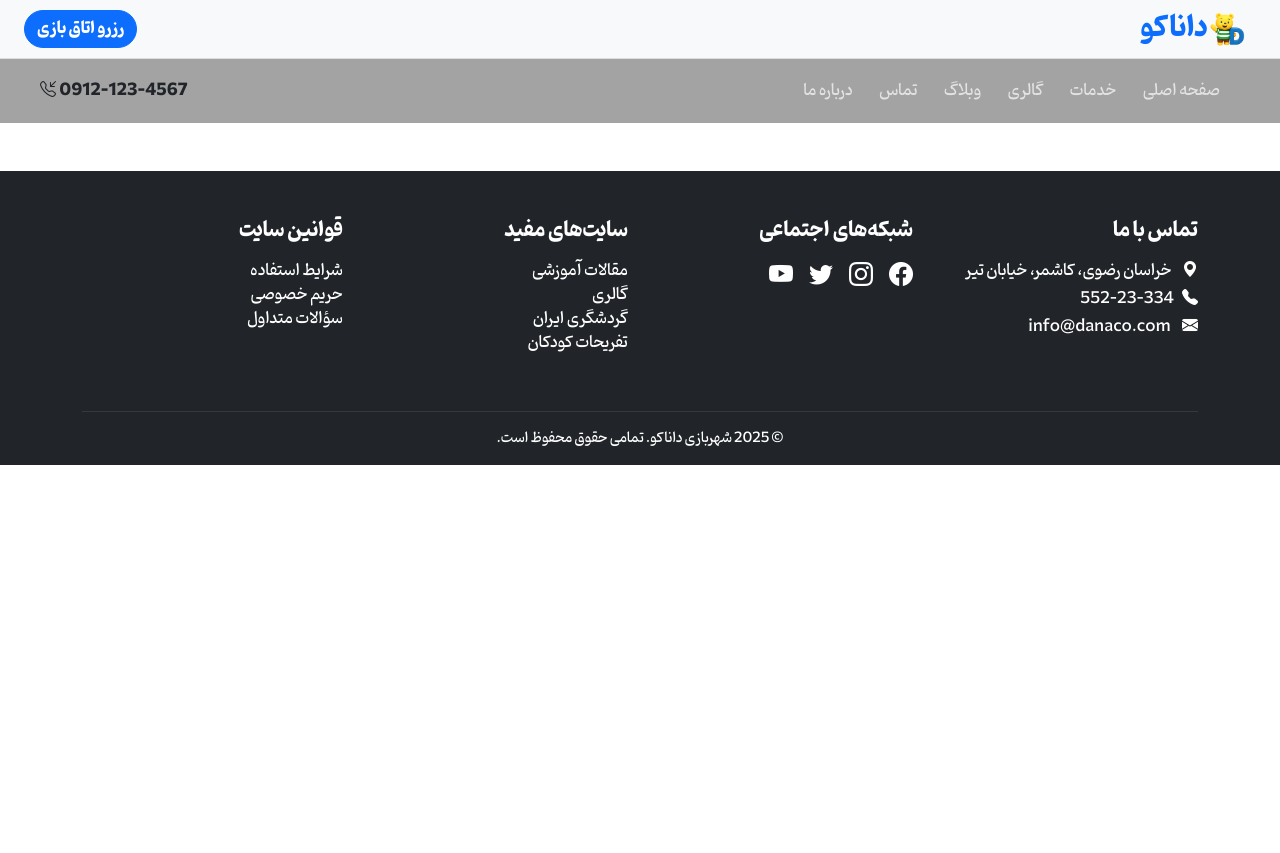
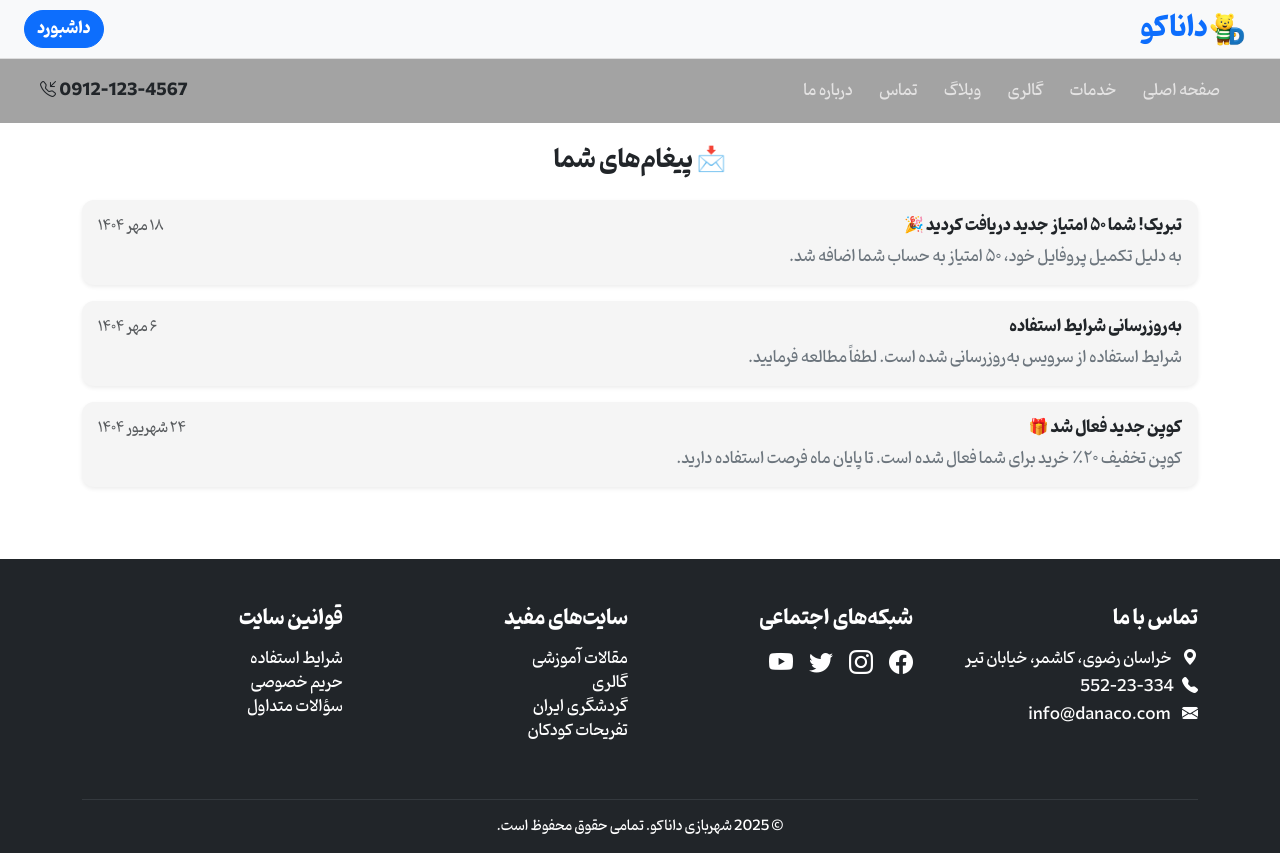
Before and after one commit to HosseinzGTX7/nuxtjs-danaco-website, a Nuxt app: page /dashboard/messagesTab in a window 1280 px wide. Before the commit the page ends 800 px from the top, so only its background shows below. Built offline with nearby package versions, Linux system fonts and the light colour scheme.

Commit message:
add dashboard page MessagesTab and add to Home page

```diff
--- a/app/components/Header.vue
+++ b/app/components/Header.vue
@@ -8,7 +8,8 @@
         <span class="fw-bold fs-3 text-primary">داناکو</span>
       </div>
 
-      <button class="btn btn-primary fw-bold rounded-pill">رزرو اتاق بازی</button>
+      <NuxtLink to="/dashboard" class="btn btn-primary fw-bold rounded-pill">داشبورد</NuxtLink>
+
     </div>
 
     <!-- بخش منو -->
--- a/app/pages/dashboard/childrenTab.vue
+++ b/app/pages/dashboard/childrenTab.vue
@@ -287,4 +287,13 @@ const closeModal = () => {
   border: 2px dashed #ccc;
   border-radius: 10px;
 }
+
+.children-tab .card {
+  transition: transform 0.3s ease, box-shadow 0.3s ease;
+}
+
+.children-tab .card:hover {
+  transform: translateY(-5px);
+  box-shadow: 0 6px 15px rgba(0, 0, 0, 0.1);
+}
 </style>
--- a/app/pages/dashboard/index.vue
+++ b/app/pages/dashboard/index.vue
@@ -28,6 +28,7 @@
             <HistoryTab v-if="activeTab==='history'"/>
             <ChildrenTab v-if="activeTab === 'children'"/>
             <RewardsTab v-if="activeTab === 'rewards'"/>
+            <MessagesTab v-if="activeTab === 'messages'"/>
 
           </div>
         </div>
@@ -44,6 +45,7 @@ import WalletTab from '~/pages/dashboard/walletTab.vue'
 import HistoryTab from '~/pages/dashboard/historyTab.vue'
 import ChildrenTab from '~/pages/dashboard/childrenTab.vue'
 import RewardsTab from '~/pages/dashboard/rewardsTab.vue'
+import MessagesTab from '~/pages/dashboard/messagesTab.vue'
 
 const userStore = useUserStore()
 const user = computed(() => userStore.user)
--- /dev/null
+++ b/app/pages/dashboard/messagesTab.vue
@@ -0,0 +1,112 @@
+<template>
+  <div class="messages-tab container py-4">
+
+    <!-- عنوان -->
+    <h4 class="fw-bold mb-4 text-center">📩 پیغام‌های شما</h4>
+
+    <!-- وضعیت لودینگ -->
+    <div v-if="loading" class="text-center text-muted py-5">
+      <div class="spinner-border text-secondary mb-3"></div>
+      <p>در حال بارگذاری پیغام‌ها...</p>
+    </div>
+
+    <!-- در صورت وجود خطا -->
+    <div v-else-if="error" class="alert alert-danger text-center">
+      خطایی در دریافت پیغام‌ها رخ داده است.
+    </div>
+
+    <!-- لیست پیغام‌ها -->
+    <div v-else>
+      <div v-if="messages.length > 0" class="row g-3">
+        <div v-for="(msg, index) in messages" :key="index" class="col-12">
+          <div class="message-card p-3 shadow-sm">
+            <div class="d-flex justify-content-between align-items-center mb-2">
+              <h6 class="fw-bold mb-0 text-dark">{{ msg.title }}</h6>
+              <small class="text-muted">{{ formatDate(msg.date) }}</small>
+            </div>
+            <p class="mb-0 text-secondary">{{ msg.content }}</p>
+          </div>
+        </div>
+      </div>
+
+      <!-- اگر پیغامی نبود -->
+      <div v-else class="text-center text-muted py-4">
+        پیغامی برای نمایش وجود ندارد.
+      </div>
+    </div>
+
+  </div>
+</template>
+
+<script setup>
+import { ref, onMounted } from "vue";
+
+const messages = ref([]);
+const loading = ref(true);
+const error = ref(false);
+
+// تابع شبیه‌سازی درخواست به API (بعداً می‌تونی آدرس واقعی بدی)
+const fetchMessages = async () => {
+  try {
+    // شبیه‌سازی تاخیر پاسخ سرور
+    await new Promise((resolve) => setTimeout(resolve, 1000));
+
+    // داده نمایشی
+    const response = [
+      {
+        title: "تبریک! شما ۵۰ امتیاز جدید دریافت کردید 🎉",
+        content: "به دلیل تکمیل پروفایل خود، ۵۰ امتیاز به حساب شما اضافه شد.",
+        date: "2025-10-10"
+      },
+      {
+        title: "به‌روزرسانی شرایط استفاده",
+        content: "شرایط استفاده از سرویس به‌روزرسانی شده است. لطفاً مطالعه فرمایید.",
+        date: "2025-09-28"
+      },
+      {
+        title: "کوپن جدید فعال شد 🎁",
+        content: "کوپن تخفیف ۲۰٪ خرید برای شما فعال شده است. تا پایان ماه فرصت استفاده دارید.",
+        date: "2025-09-15"
+      }
+    ];
+
+    // مقداردهی نهایی
+    messages.value = response;
+  } catch (err) {
+    console.error(err);
+    error.value = true;
+  } finally {
+    loading.value = false;
+  }
+};
+
+onMounted(() => {
+  fetchMessages();
+});
+
+const formatDate = (dateStr) => {
+  const date = new Date(dateStr);
+  return date.toLocaleDateString("fa-IR", {
+    year: "numeric",
+    month: "long",
+    day: "numeric",
+  });
+};
+</script>
+
+<style scoped>
+.messages-tab {
+  direction: rtl;
+}
+
+/* طراحی کارت پیام */
+.message-card {
+  background-color: #f5f5f5;
+  border-radius: 12px;
+  transition: transform 0.2s ease, box-shadow 0.2s ease;
+}
+.message-card:hover {
+  transform: translateY(-3px);
+  box-shadow: 0 6px 15px rgba(0, 0, 0, 0.1);
+}
+</style>
```
